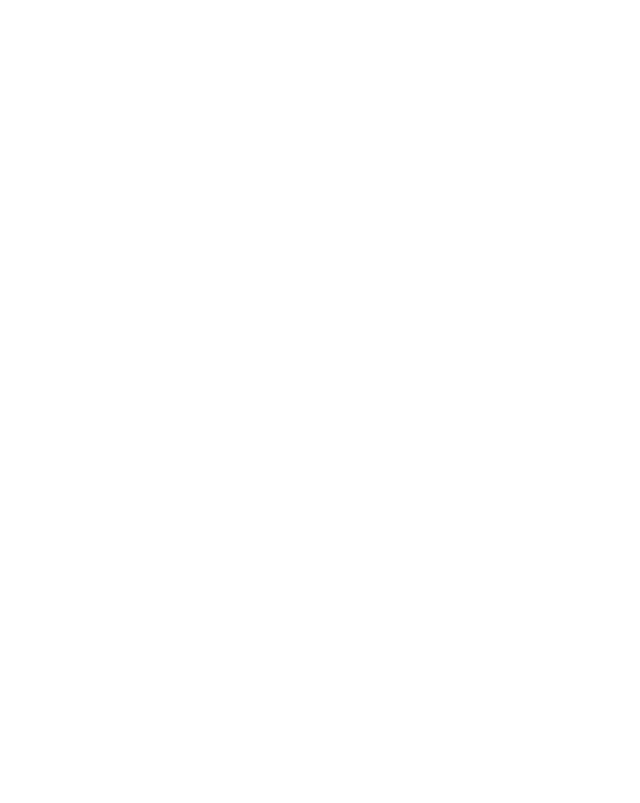
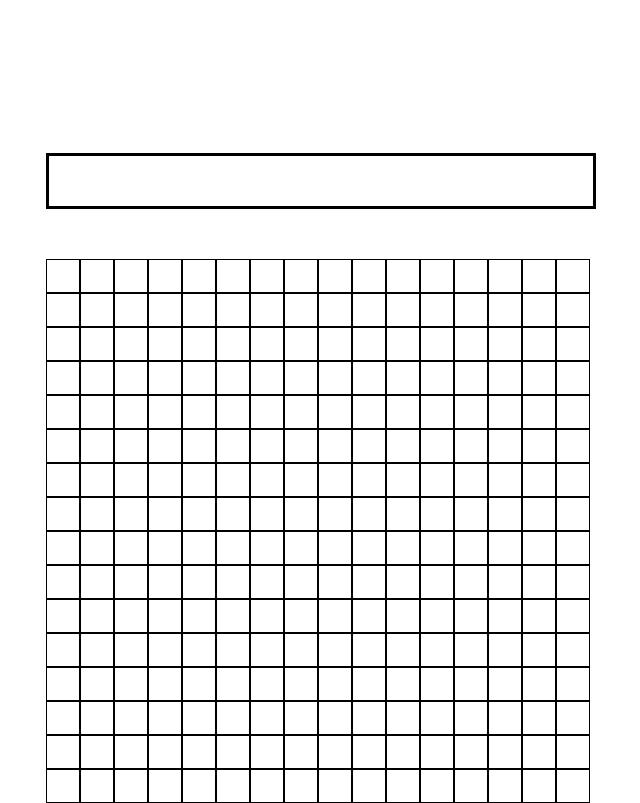
Before and after one commit to RobertasVasiliauskas/Etch-a-Sketch, a plain HTML site: page index.html in a window 1280 px wide. Shown: the whole page, without its empty margins (319-959 px from the left). Drawn offline with Linux system fonts and the light colour scheme.

Commit message:
styled grid with css
Signed-off-by: Your Name <you@example.com>

```diff
--- a/game.js
+++ b/game.js
@@ -1,8 +1,16 @@
-const grid = document.querySelector(".grid")
+const grid = document.querySelector(".grid");
+function addTile() {
+    for (let i = 1; i <= (16*16); i++) {
 
-for (let i = 1; i <= 16; i++) {
-    for (let j = 1; j <= 16; j++) {
-        const tile = document.createElement("div")
-        grid.appendChild(tile)
+        let tile = document.createElement("div");
+        tile.className = "tile";
+        tile.style.height = "32px";
+        tile.style.width = "32px";
+        tile.style.border = "1px"
+        tile.style.borderStyle = "solid";
+
+        grid.appendChild(tile);
     }
 }
+
+addTile();
--- a/index.html
+++ b/index.html
@@ -7,12 +7,19 @@
     <script src="game.js" defer></script>
 </head>
 <body>
+<header>
 
+</header>
 <main>
-    <div class="grid">
+    <div class="game">
+        <div class="controls">
 
+        </div>
+        <div class="grid"></div>
     </div>
 </main>
+<footer>
 
+</footer>
 </body>
 </html>
--- a/style.css
+++ b/style.css
@@ -0,0 +1,30 @@
+*{
+    margin: 0;
+    padding: 0;
+}
+
+body{
+    height: 100vh;
+    display: flex;
+    justify-content: center;
+    align-items: center;
+}
+
+.game{
+    width: 650px;
+    height: 544px;
+}
+
+.controls{
+    margin: 50px;
+    height: 50px;
+
+    border-style: solid;
+}
+
+.grid{
+    margin: 50px;
+    height: 544px;
+    display: flex;
+    flex-wrap: wrap;
+}
```
